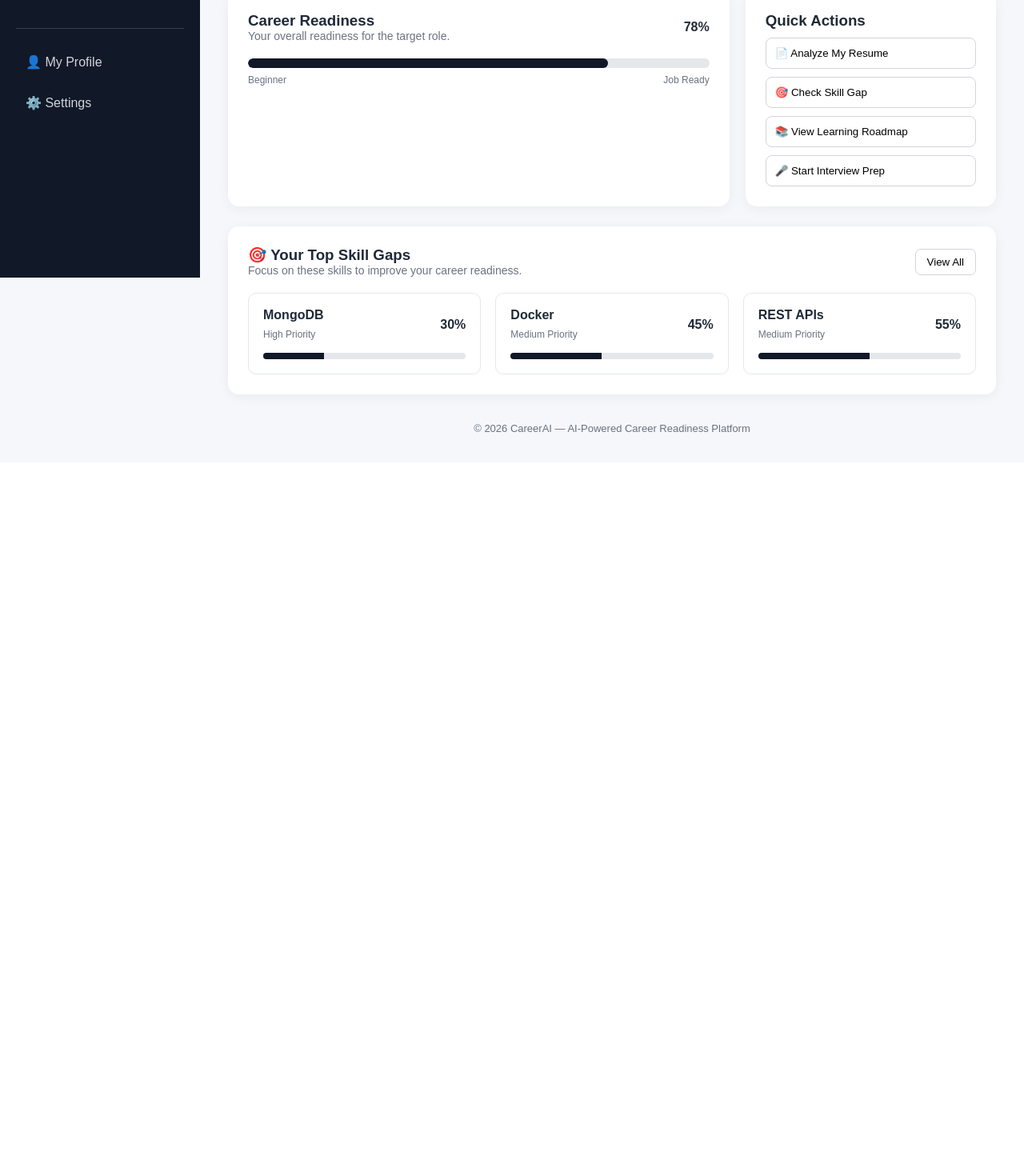
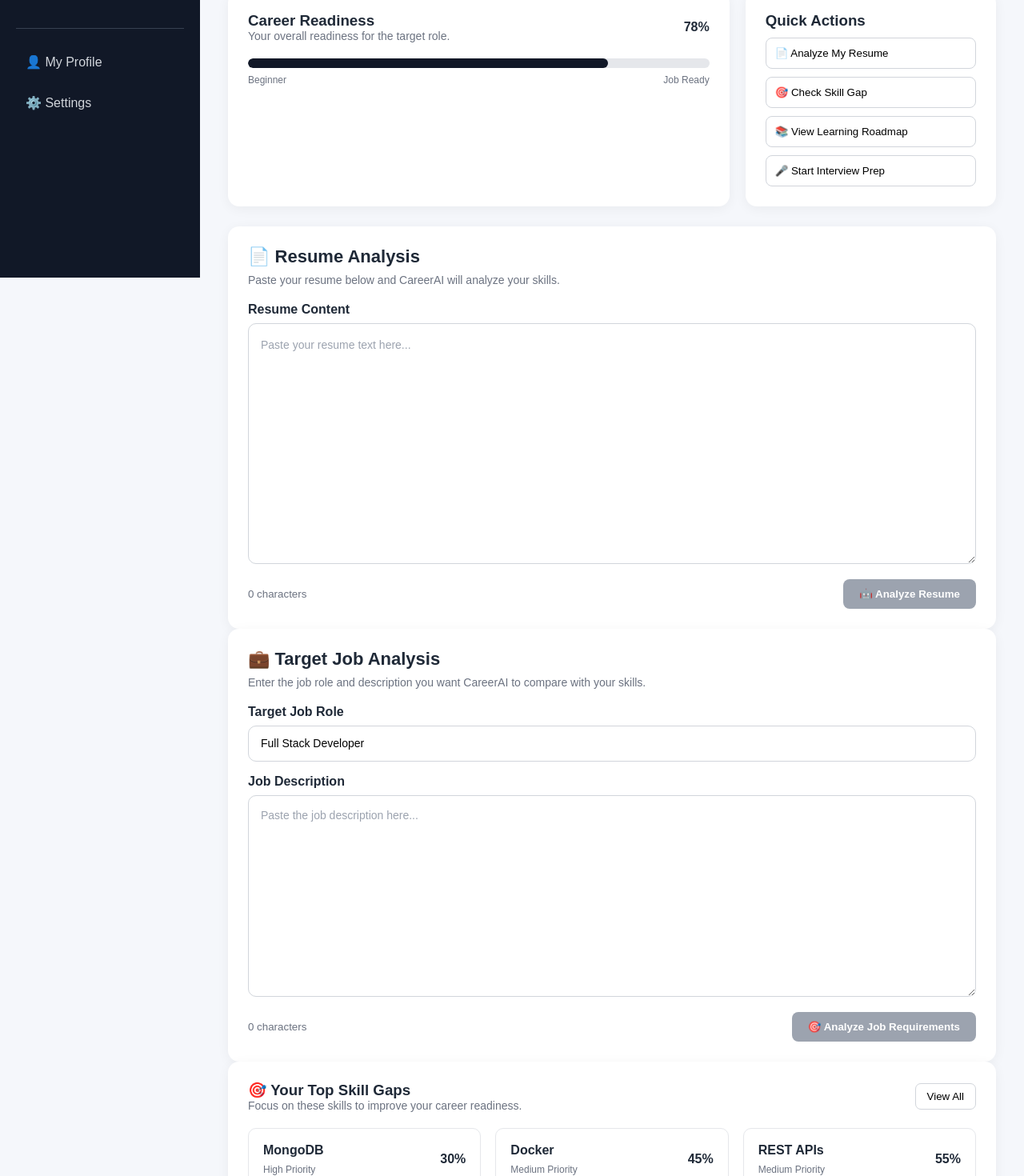
Before and after one commit to Rajnandani30/career-skill-gap-analyzer, a React (Vite) app in the folder react-frontend/: page / in a window 1280 px wide. Shown: the part 453-1923 px from the top of the page at 80% size. Before the commit the page ends 1031 px from the top, so only its background shows below. Built offline with nearby package versions, Linux system fonts and the light colour scheme.

Commit message:
Add resume and job analysis forms

```diff
--- a/react-frontend/src/App.css
+++ b/react-frontend/src/App.css
@@ -420,3 +420,184 @@ footer {
         grid-template-columns: 1fr;
     }
 }
+
+/* =========================
+   RESUME ANALYSIS
+========================= */
+
+.resume-form {
+    width: 100%;
+}
+
+.resume-form-header {
+    margin-bottom: 20px;
+}
+
+.resume-form-header h3 {
+    margin: 0;
+    font-size: 22px;
+}
+
+.resume-form-header p {
+    color: #6b7280;
+    font-size: 14px;
+    margin-top: 8px;
+}
+
+.resume-form label {
+    display: block;
+    font-weight: 600;
+    margin-bottom: 8px;
+}
+
+.resume-form textarea {
+    width: 100%;
+    min-height: 220px;
+    padding: 15px;
+    border: 1px solid #d1d5db;
+    border-radius: 10px;
+    resize: vertical;
+    font-family: Arial, Helvetica, sans-serif;
+    font-size: 14px;
+    line-height: 1.6;
+    outline: none;
+    transition: 0.3s;
+}
+
+.resume-form textarea:focus {
+    border-color: #111827;
+    box-shadow: 0 0 0 3px rgba(17, 24, 39, 0.08);
+}
+
+.resume-form textarea::placeholder {
+    color: #9ca3af;
+}
+
+.resume-form-footer {
+    display: flex;
+    justify-content: space-between;
+    align-items: center;
+    margin-top: 15px;
+}
+
+.resume-form-footer small {
+    color: #6b7280;
+}
+
+.resume-form-footer button {
+    background: #111827;
+    color: white;
+    border: none;
+    padding: 11px 20px;
+    border-radius: 8px;
+    cursor: pointer;
+    font-weight: 600;
+    transition: 0.3s;
+}
+
+.resume-form-footer button:hover {
+    background: #374151;
+    transform: translateY(-1px);
+}
+
+.resume-form-footer button:disabled {
+    background: #9ca3af;
+    cursor: not-allowed;
+    transform: none;
+}
+
+/* =========================
+   JOB DESCRIPTION FORM
+========================= */
+
+.job-description-form {
+    width: 100%;
+}
+
+.job-form-header {
+    margin-bottom: 20px;
+}
+
+.job-form-header h3 {
+    margin: 0;
+    font-size: 22px;
+}
+
+.job-form-header p {
+    color: #6b7280;
+    font-size: 14px;
+    margin-top: 8px;
+}
+
+.job-description-form label {
+    display: block;
+    font-weight: 600;
+    margin-bottom: 8px;
+    margin-top: 16px;
+}
+
+.job-description-form input,
+.job-description-form textarea {
+    width: 100%;
+    padding: 13px 15px;
+    border: 1px solid #d1d5db;
+    border-radius: 10px;
+    font-family: Arial, Helvetica, sans-serif;
+    font-size: 14px;
+    outline: none;
+    transition: 0.3s;
+}
+
+.job-description-form input {
+    height: 45px;
+}
+
+.job-description-form textarea {
+    min-height: 200px;
+    resize: vertical;
+    line-height: 1.6;
+}
+
+.job-description-form input:focus,
+.job-description-form textarea:focus {
+    border-color: #111827;
+    box-shadow: 0 0 0 3px rgba(17, 24, 39, 0.08);
+}
+
+.job-description-form input::placeholder,
+.job-description-form textarea::placeholder {
+    color: #9ca3af;
+}
+
+.job-form-footer {
+    display: flex;
+    justify-content: space-between;
+    align-items: center;
+    margin-top: 15px;
+}
+
+.job-form-footer small {
+    color: #6b7280;
+}
+
+.job-form-footer button {
+    background: #111827;
+    color: white;
+    border: none;
+    padding: 11px 20px;
+    border-radius: 8px;
+    cursor: pointer;
+    font-weight: 600;
+    transition: 0.3s;
+}
+
+.job-form-footer button:hover {
+    background: #374151;
+    transform: translateY(-1px);
+}
+
+.job-form-footer button:disabled {
+    background: #9ca3af;
+    cursor: not-allowed;
+    transform: none;
+}
--- a/react-frontend/src/App.jsx
+++ b/react-frontend/src/App.jsx
@@ -5,9 +5,13 @@ import Header from "./components/Header";
 import StatCard from "./components/StatCard";
 import QuickActions from "./components/QuickActions";
 import SkillGap from "./components/SkillGap";
+import ResumeForm from "./components/ResumeForm";
+import JobDescriptionForm from "./components/JobDescriptionForm";
 
 function App() {
     const [targetRole, setTargetRole] = useState("Full Stack Developer");
+    const [resumeText, setResumeText] = useState("");
+    const [jobDescription, setJobDescription] = useState("");
 
     // Event handler for Quick Actions
     const handleAction = (action) => {
@@ -73,6 +77,7 @@ function App() {
 >
     ✏️ Change Target Role
 </button>
+
                     </button>
 
                 </div>
@@ -157,6 +162,33 @@ function App() {
                     </div>
 
                 </div>
+                {/* Resume Analysis */}
+<div className="dashboard-card">
+    <ResumeForm
+        resumeText={resumeText}
+        setResumeText={setResumeText}
+        onAnalyze={() => {
+            alert(
+                `Resume received! ${resumeText.length} characters ready for AI analysis.`
+            );
+        }}
+    />
+</div>
+
+{/* Job Description Analysis */}
+<div className="dashboard-card">
+    <JobDescriptionForm
+        jobDescription={jobDescription}
+        setJobDescription={setJobDescription}
+        targetRole={targetRole}
+        setTargetRole={setTargetRole}
+        onAnalyze={() => {
+            alert(
+                `Job description received! ${jobDescription.length} characters ready for AI analysis.`
+            );
+        }}
+    />
+</div>
 
 
                 {/* Skill Gaps */}
--- /dev/null
+++ b/react-frontend/src/components/JobDescriptionForm.jsx
@@ -0,0 +1,72 @@
+function JobDescriptionForm({
+    jobDescription,
+    setJobDescription,
+    targetRole,
+    setTargetRole,
+    onAnalyze
+}) {
+    return (
+        <div className="job-description-form">
+
+            <div className="job-form-header">
+                <h3>💼 Target Job Analysis</h3>
+
+                <p>
+                    Enter the job role and description you want CareerAI
+                    to compare with your skills.
+                </p>
+            </div>
+
+            {/* Target Role */}
+
+            <label htmlFor="targetRole">
+                Target Job Role
+            </label>
+
+            <input
+                id="targetRole"
+                type="text"
+                value={targetRole}
+                onChange={(event) => setTargetRole(event.target.value)}
+                placeholder="e.g. Full Stack Developer"
+            />
+
+            {/* Job Description */}
+
+            <label htmlFor="jobDescription">
+                Job Description
+            </label>
+
+            <textarea
+                id="jobDescription"
+                value={jobDescription}
+                onChange={(event) =>
+                    setJobDescription(event.target.value)
+                }
+                placeholder="Paste the job description here..."
+                rows="10"
+            ></textarea>
+
+            <div className="job-form-footer">
+
+                <small>
+                    {jobDescription.length} characters
+                </small>
+
+                <button
+                    onClick={onAnalyze}
+                    disabled={
+                        targetRole.trim() === "" ||
+                        jobDescription.trim() === ""
+                    }
+                >
+                    🎯 Analyze Job Requirements
+                </button>
+
+            </div>
+
+        </div>
+    );
+}
+
+export default JobDescriptionForm;
--- /dev/null
+++ b/react-frontend/src/components/ResumeForm.jsx
@@ -0,0 +1,47 @@
+function ResumeForm({ resumeText, setResumeText, onAnalyze }) {
+    return (
+        <div className="resume-form">
+
+            <div className="resume-form-header">
+                <div>
+                    <h3>📄 Resume Analysis</h3>
+
+                    <p>
+                        Paste your resume below and CareerAI will
+                        analyze your skills.
+                    </p>
+                </div>
+            </div>
+
+            <label htmlFor="resume">
+                Resume Content
+            </label>
+
+            <textarea
+                id="resume"
+                value={resumeText}
+                onChange={(event) => setResumeText(event.target.value)}
+                placeholder="Paste your resume text here..."
+                rows="12"
+            ></textarea>
+
+            <div className="resume-form-footer">
+
+                <small>
+                    {resumeText.length} characters
+                </small>
+
+                <button
+                    onClick={onAnalyze}
+                    disabled={resumeText.trim() === ""}
+                >
+                    🤖 Analyze Resume
+                </button>
+
+            </div>
+
+        </div>
+    );
+}
+
+export default ResumeForm;
```
